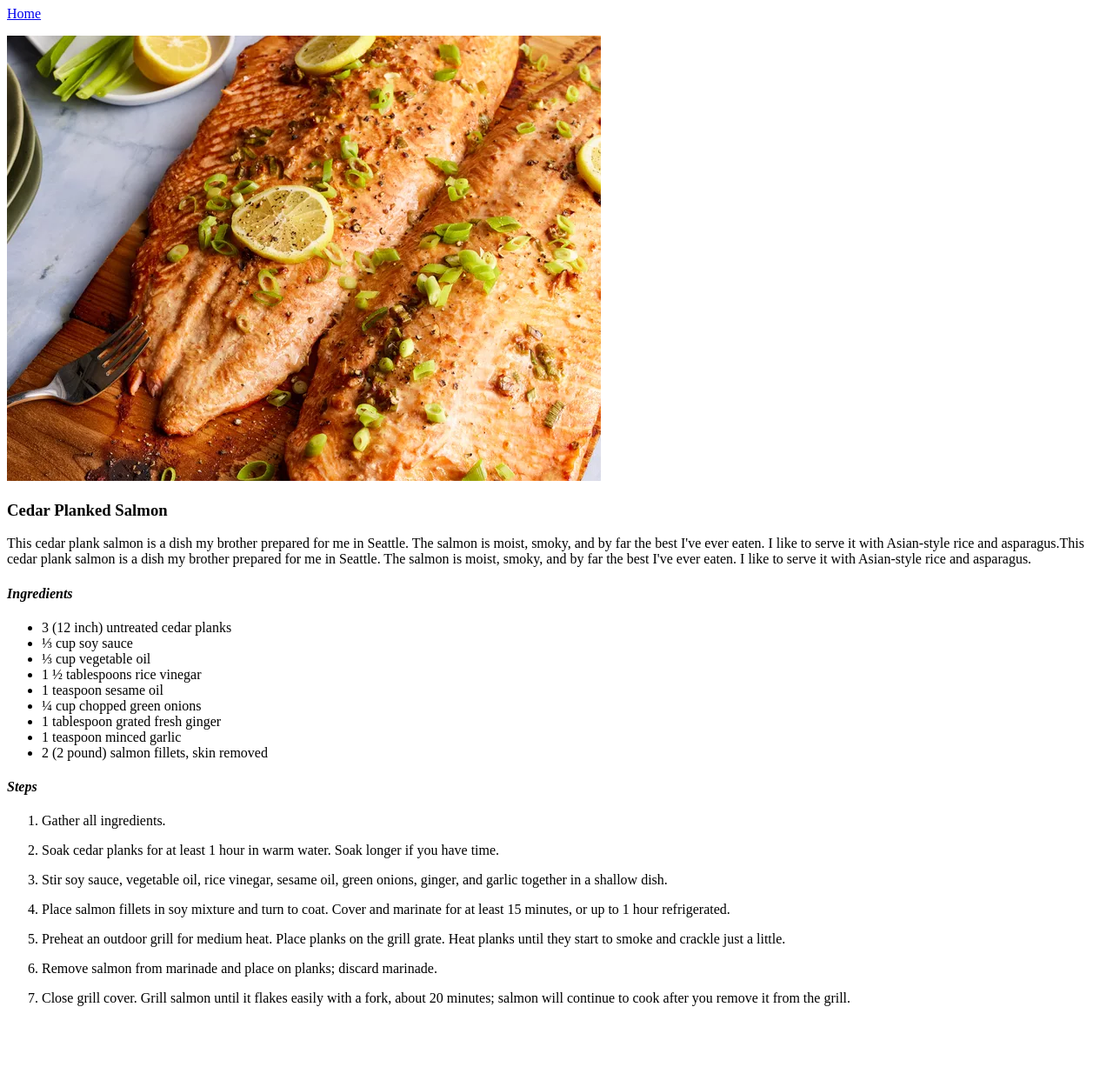
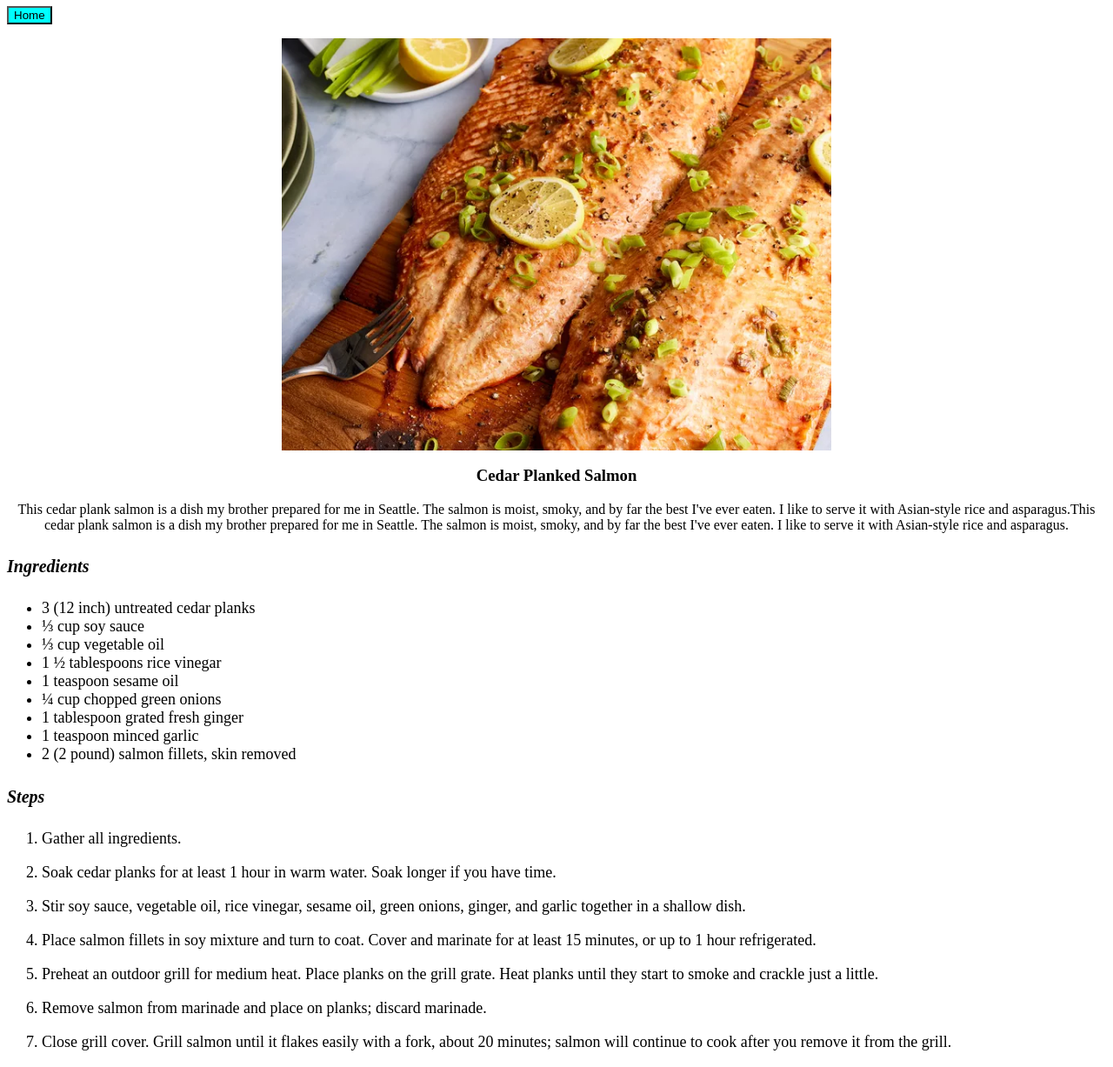
Before and after one commit to pstirret/odin-recipes, a plain HTML site: page recipes/cedar-plank-salmon.html in a window 1280 px wide. Shown: the part 73-1300 px from the top of the page at 87% size. Before the commit the page ends 1246 px from the top, so only its background shows below. Drawn offline with Linux system fonts and the light colour scheme.

Commit message:
Change styling on website using CSS
Changes to be committed:
   modified:   index.html
   modified:   recipes/cedar-plank-salmon.html
   modified:   recipes/keilbasa.html
   modified:   recipes/lasagna.html
   new file:   styles/style.css

```diff
--- a/recipes/cedar-plank-salmon.html
+++ b/recipes/cedar-plank-salmon.html
@@ -2,18 +2,21 @@
 <html lang="en">
    <head>
       <meta charset="UTF-8">
+      <link rel="stylesheet" href="../styles/style.css">
       <title>Cedar Planked Salmon Recipe</title>
    </head>
 
 
    <body>
-      <h1>Cedar Planked Salmon Recipe</h1>
-      <a href="../index.html">Home</a><p></p>
-      <img src="../images/cedar-plank-salmon.webp" alt="Perfectly cooked cedar plank salmon">
-      <h3>Cedar Planked Salmon</h3>
-      <p>This cedar plank salmon is a dish my brother prepared for me in Seattle. The salmon is moist, smoky, and by far the best I've ever eaten. I like to serve it with Asian-style rice and asparagus.This cedar plank salmon is a dish my brother prepared for me in Seattle. The salmon is moist, smoky, and by far the best I've ever eaten. I like to serve it with Asian-style rice and asparagus.</p>
-      <h4><em>Ingredients</em></h4>
-      <ul>
+      <h1 class="recipe name">Cedar Planked Salmon Recipe</h1>
+      <a href="../index.html"><button class="button">Home</button></a><p></p>
+      <img class="recipe-img" src="../images/cedar-plank-salmon.webp" alt="Perfectly cooked cedar plank salmon">
+      <div class="description">
+         <h3>Cedar Planked Salmon</h3>
+         <p>This cedar plank salmon is a dish my brother prepared for me in Seattle. The salmon is moist, smoky, and by far the best I've ever eaten. I like to serve it with Asian-style rice and asparagus.This cedar plank salmon is a dish my brother prepared for me in Seattle. The salmon is moist, smoky, and by far the best I've ever eaten. I like to serve it with Asian-style rice and asparagus.</p>
+      </div>
+      <h4 class="recipe subsection"><em>Ingredients</em></h4>
+      <ul class="recipe ingredients">
          <li>3 (12 inch) untreated cedar planks</li>
          <li>⅓ cup soy sauce</li>
          <li>⅓ cup vegetable oil</li>
@@ -25,8 +28,8 @@
          <li>2 (2 pound) salmon fillets, skin removed</li>
       </ul>
 
-      <h4><em>Steps</em></h4>
-      <ol>
+      <h4 class="recipe subsection"><em>Steps</em></h4>
+      <ol class="recipe steps">
          <li>
             <p>Gather all ingredients.</p>
          </li>
--- /dev/null
+++ b/styles/style.css
@@ -0,0 +1,40 @@
+/* style.css */
+
+.button {
+   background-color: cyan;
+   border-style: outset;
+}
+
+#homeTitle {
+   text-align: center;
+   text-decoration: underline;
+}
+
+.recipe-img {
+   width: 282px;
+   height: auto;
+   display: block;
+   margin-left: auto;
+   margin-right: auto;
+   width: 50%
+}
+
+.recipe.name {
+   text-align: center;
+}
+
+.recipe.subsection {
+   font-size: 20px;
+}
+
+.steps {
+   font-size: 18px;
+}
+
+.ingredients {
+   font-size: 18px;
+}
+
+div.description {
+   text-align: center;
+}
```
Also changed, not shown: index.html (+2 -1 lines), recipes/keilbasa.html (+12 -9 lines), recipes/lasagna.html (+12 -9 lines).
